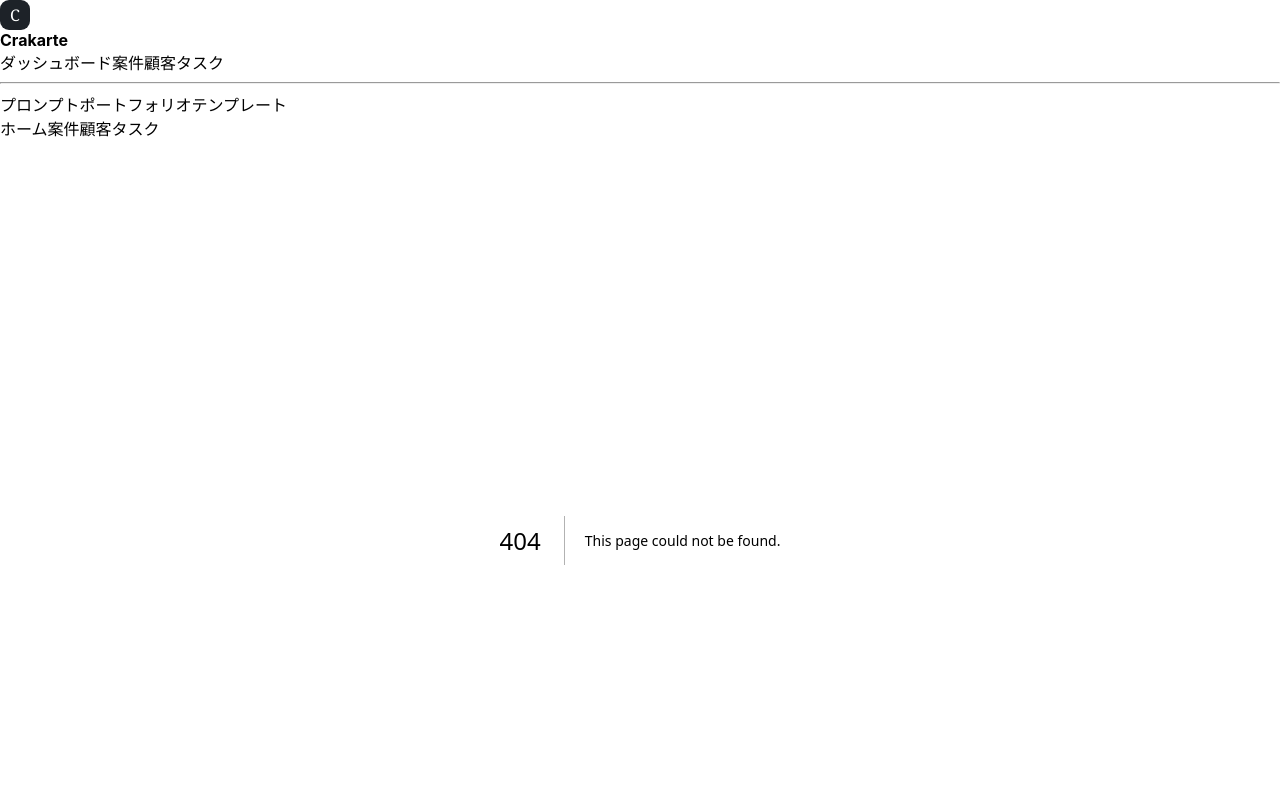
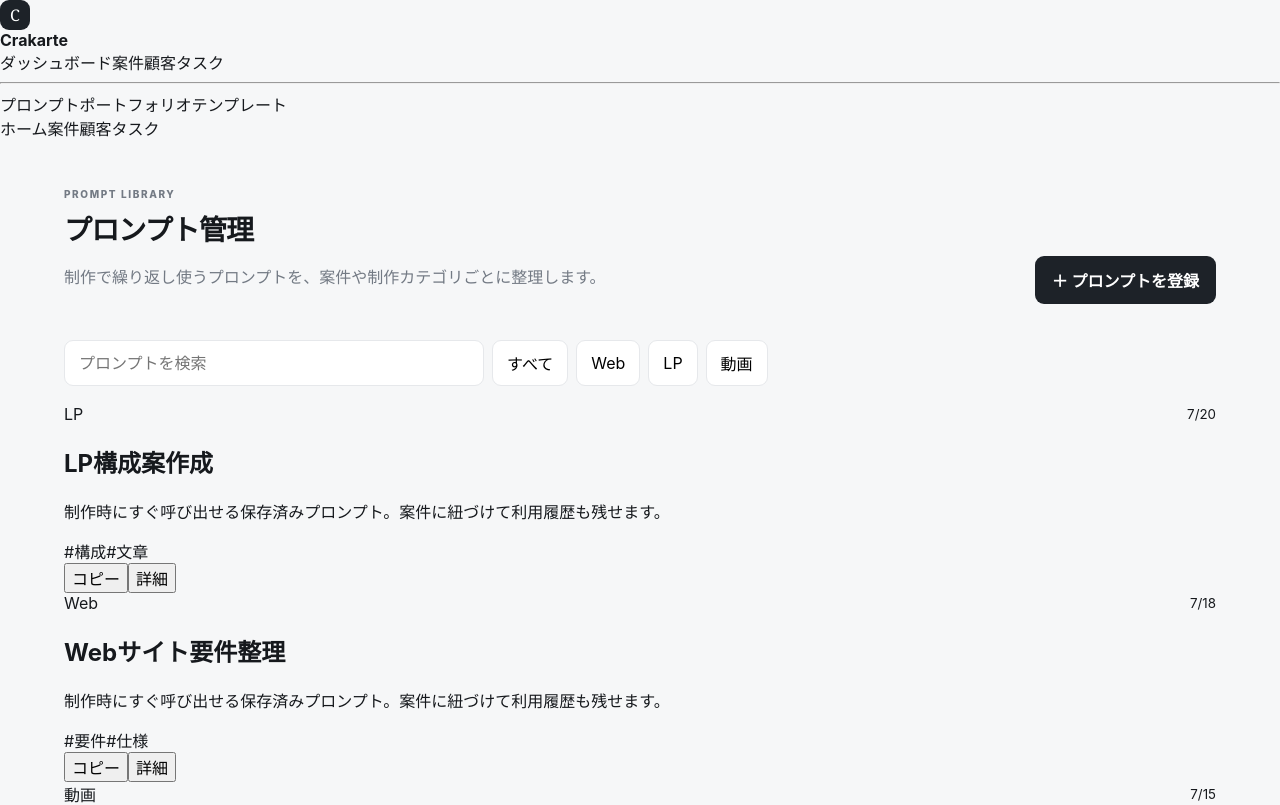
Before and after one commit to karukimori-wq/crakarte, a Next.js app: page /prompts in a window 1280 px wide. Before the commit this address had no page. Shown: the top 805 px of the page. Built offline with nearby package versions, Linux system fonts and the light colour scheme.

Commit message:
Add prompt library prototype

```diff
--- /dev/null
+++ b/src/app/prompts/page.tsx
@@ -0,0 +1,2 @@
+const prompts=[{title:"LP構成案作成",category:"LP",tags:["構成","文章"],updated:"7/20"},{title:"Webサイト要件整理",category:"Web",tags:["要件","仕様"],updated:"7/18"},{title:"動画編集指示整理",category:"動画",tags:["編集","指示書"],updated:"7/15"},{title:"サムネイル案出し",category:"サムネイル",tags:["企画","デザイン"],updated:"7/12"}];
+export default function Prompts(){return <main className="standalone"><header className="page-head"><div><p className="eyebrow">PROMPT LIBRARY</p><h1>プロンプト管理</h1><p>制作で繰り返し使うプロンプトを、案件や制作カテゴリごとに整理します。</p></div><button className="primary">＋ プロンプトを登録</button></header><div className="toolbar"><input placeholder="プロンプトを検索"/><button>すべて</button><button>Web</button><button>LP</button><button>動画</button></div><section className="prompt-grid">{prompts.map(p=><article className="prompt-card" key={p.title}><div className="section-head"><span className="prompt-category">{p.category}</span><small>{p.updated}</small></div><h2>{p.title}</h2><p>制作時にすぐ呼び出せる保存済みプロンプト。案件に紐づけて利用履歴も残せます。</p><div className="tag-list">{p.tags.map(t=><span key={t}>#{t}</span>)}</div><div className="prompt-actions"><button>コピー</button><button>詳細</button></div></article>)}</section></main>}
```
